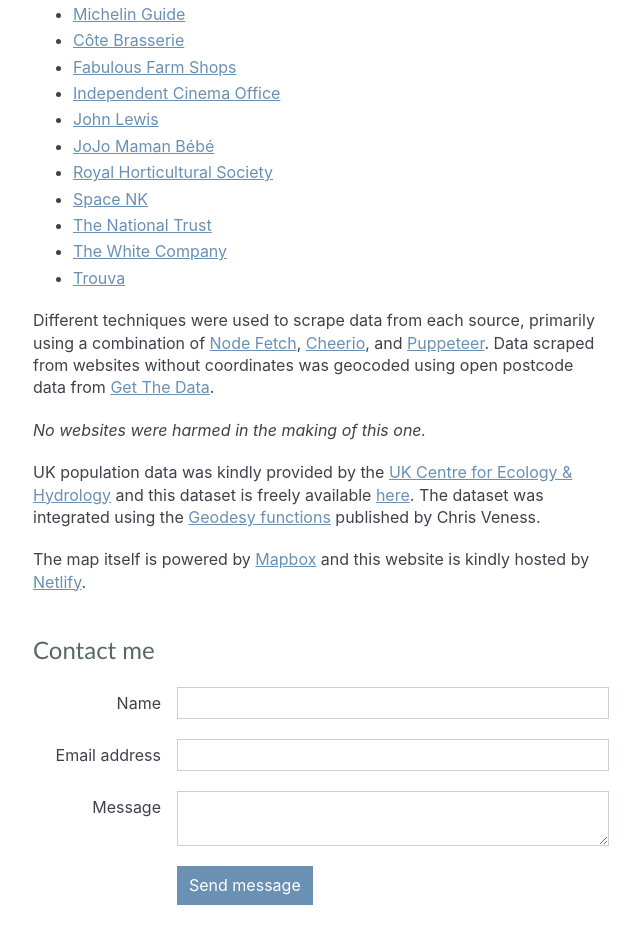
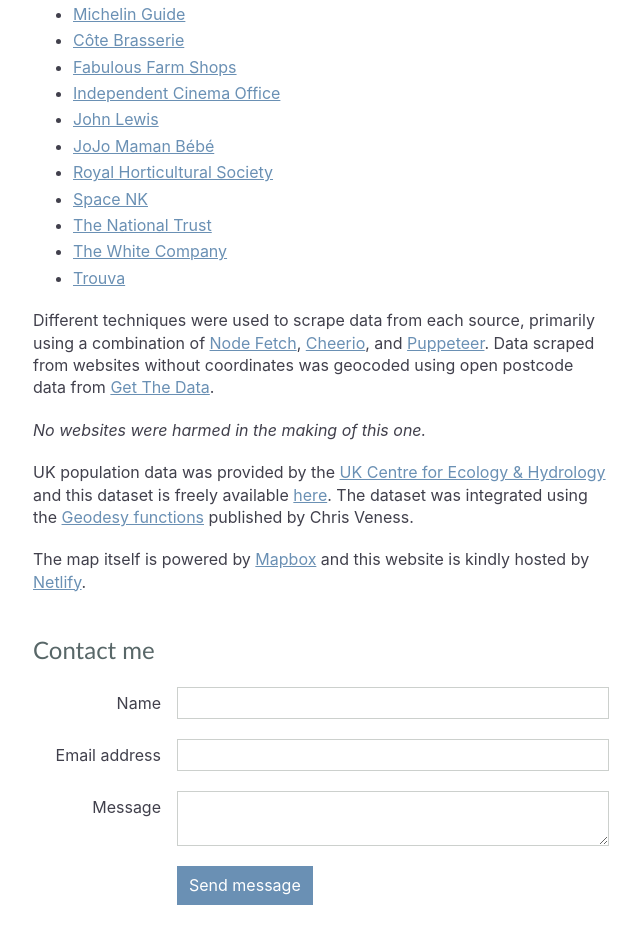
Before and after one commit to i-like-robots/middleclassmap.co.uk, a website: page website/about.html in a window 1280 px wide. Shown: the part 487-1430 px from the top of the page, without its empty margins (319-959 px from the left). Drawn offline with Linux system fonts and the light colour scheme.

Commit message:
Update readme

```diff
--- a/scripts/createDataset.js
+++ b/scripts/createDataset.js
@@ -4,7 +4,7 @@
 const getPopulation = require('./lib/getPopulation')
 const loadPopulationData = require('./lib/loadPopulationData')
 
-// The scripts that fetch and format the raw data are stored in a private repo.
+// The scripts used to fetch and format the raw data are stored in a private repo.
 // Although the data is all public - and scraping it is fair use - retrieving
 // some of it required a little more sleuthing than I feel comfortable sharing.
 const dataset = {
--- a/website/about.html
+++ b/website/about.html
@@ -125,7 +125,7 @@
       </p>
       <p><em>No websites were harmed in the making of this one.</em></p>
       <p>
-        UK population data was kindly provided by the
+        UK population data was provided by the
         <a href="https://www.ceh.ac.uk/" target="_blank" rel="noopener"
           >UK Centre for Ecology &amp; Hydrology</a
         >
```
Also changed, not shown: readme.md.
